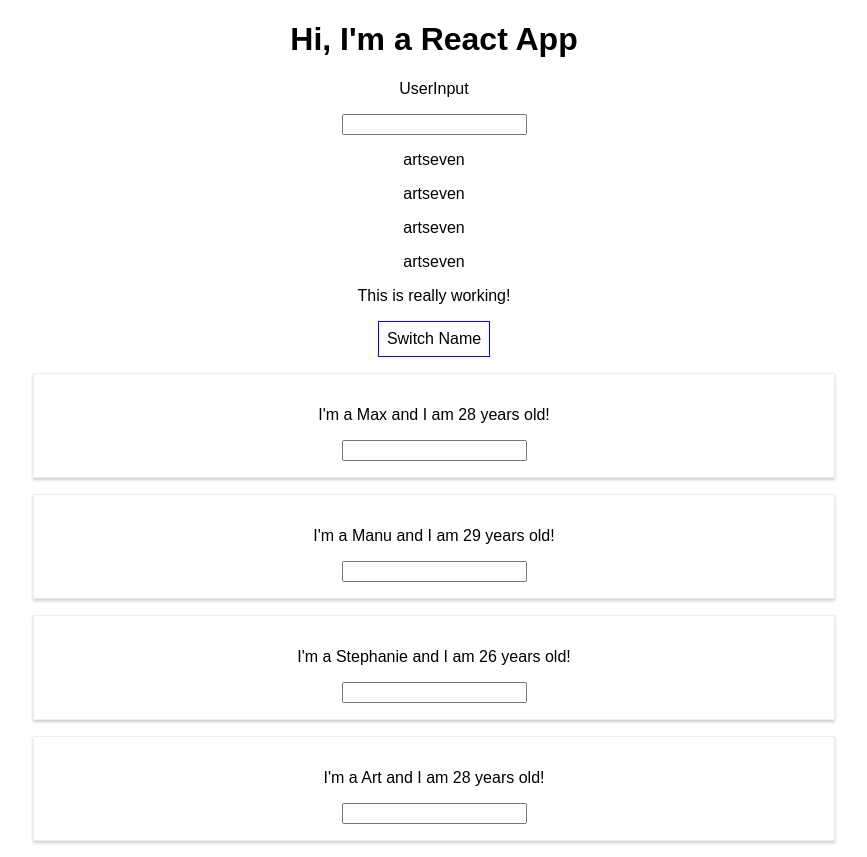
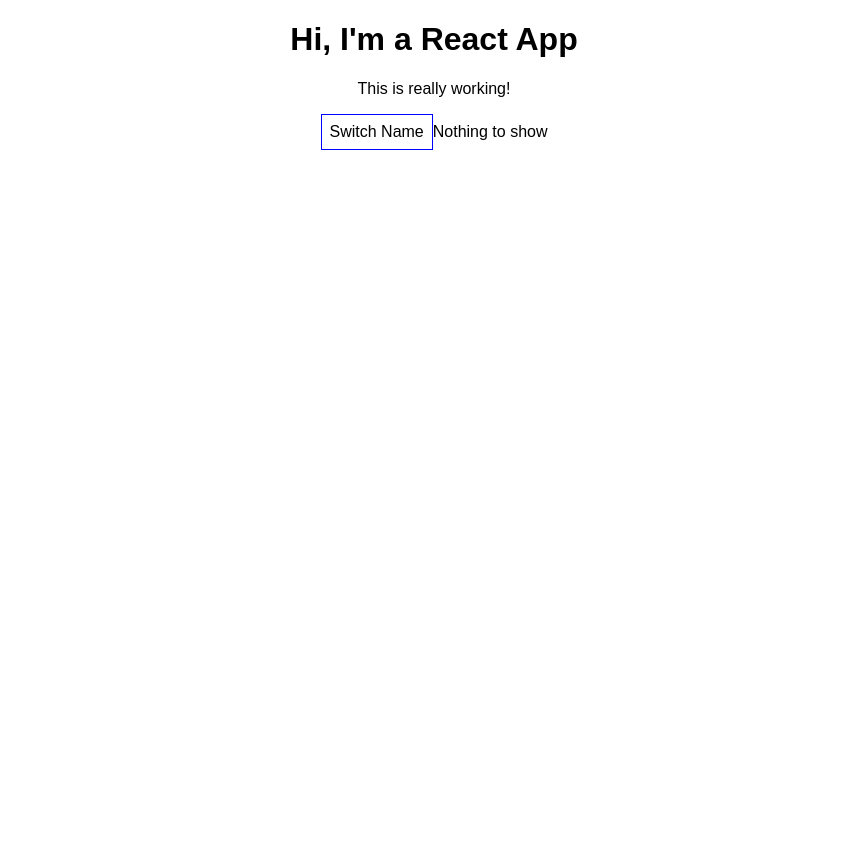
Before and after one commit to artseven/diving-deep, a React (Create React App) app: page / in a window 1280 px wide. Shown: the whole page, without its empty margins (206-1073 px from the left). After the commit the page ends 800 px from the top, so only its background shows below. Built offline with nearby package versions, Linux system fonts and the light colour scheme.

Commit message:
ternary expression to conditionally show list elements

```diff
--- a/src/App.js
+++ b/src/App.js
@@ -2,7 +2,7 @@ import React, { useState } from "react";
 import "./App.css";
 import Person from "./Person/Person";
 import UserInput from "./UserInput/UserInput";
-import UserOutput from './UserOutput/UserOutput';
+import UserOutput from "./UserOutput/UserOutput";
 
 const app = (props) => {
   const [personsState, setPersonsState] = useState({
@@ -11,20 +11,20 @@ const app = (props) => {
       { name: "Manu", age: 29 },
       { name: "Stephanie", age: 26 },
     ],
+    otherState: "some other value",
+    showPersons: false,
   });
 
   const [usernameState, setUsernameState] = useState({
-    username: 'artseven'
-  })
-
+    username: "artseven",
+  });
 
   const changeUsernameHandler = (newUsername) => {
-    console.log('Newusername: ', newUsername)
+    console.log("Newusername: ", newUsername);
     setUsernameState({
-      username: newUsername
-    })
-  }
-
+      username: newUsername,
+    });
+  };
 
   const switchNameHandler = (newName) => {
     setPersonsState({
@@ -32,7 +32,7 @@ const app = (props) => {
         { name: newName, age: 28 },
         { name: "Art", age: 25 },
         { name: "Stephanie", age: 29 },
-      ]
+      ],
     });
   };
 
@@ -46,27 +46,32 @@ const app = (props) => {
     });
   };
 
+  /**
+   *
+   */
+  const togglePersonsHandler = () => {};
+
   const style = {
     backgroundColor: "white",
     font: "inherit",
     border: "1px solid blue",
     padding: "8px",
-    cursor: 'pointer'
+    cursor: "pointer",
   };
 
   return (
     <div className="App">
       <h1>Hi, I'm a React App</h1>
-      <UserInput userName={usernameState.username} changed={(e) => changeUsernameHandler(e.target.value)}/>
+      {/* <UserInput userName={usernameState.username} changed={(e) => changeUsernameHandler(e.target.value)}/>
       <UserOutput userName={usernameState.username}/>
-      <UserOutput userName={usernameState.username}/>
+      <UserOutput userName={usernameState.username}/> */}
 
       <p>This is really working!</p>
-      <button
-        style={style}
-        onClick={() => switchNameHandler("Maximilian!!")}>
+      <button style={style} onClick={togglePersonsHandler}>
         Switch Name
       </button>
+      { personsState.showPersons ?
+        <div>
           <Person
             name={personsState.persons[0].name}
             age={personsState.persons[0].age}
@@ -83,6 +88,9 @@ const app = (props) => {
           />
           <Person name="Art" age="28" />
         </div>
+        : "Nothing to show"
+      }
+    </div>
   );
   // return React.createElement(
   //   "div",
```
Lines whose indentation alone changed are shown as unchanged.
